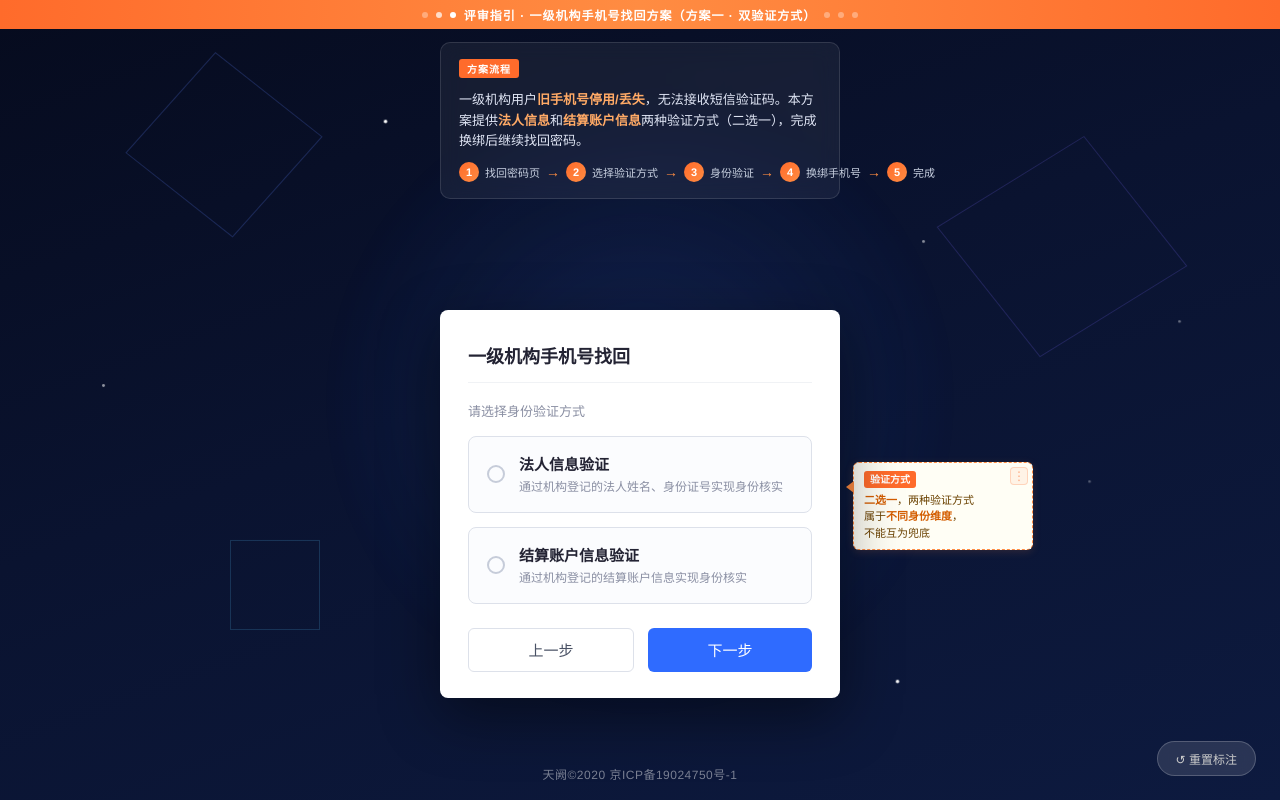
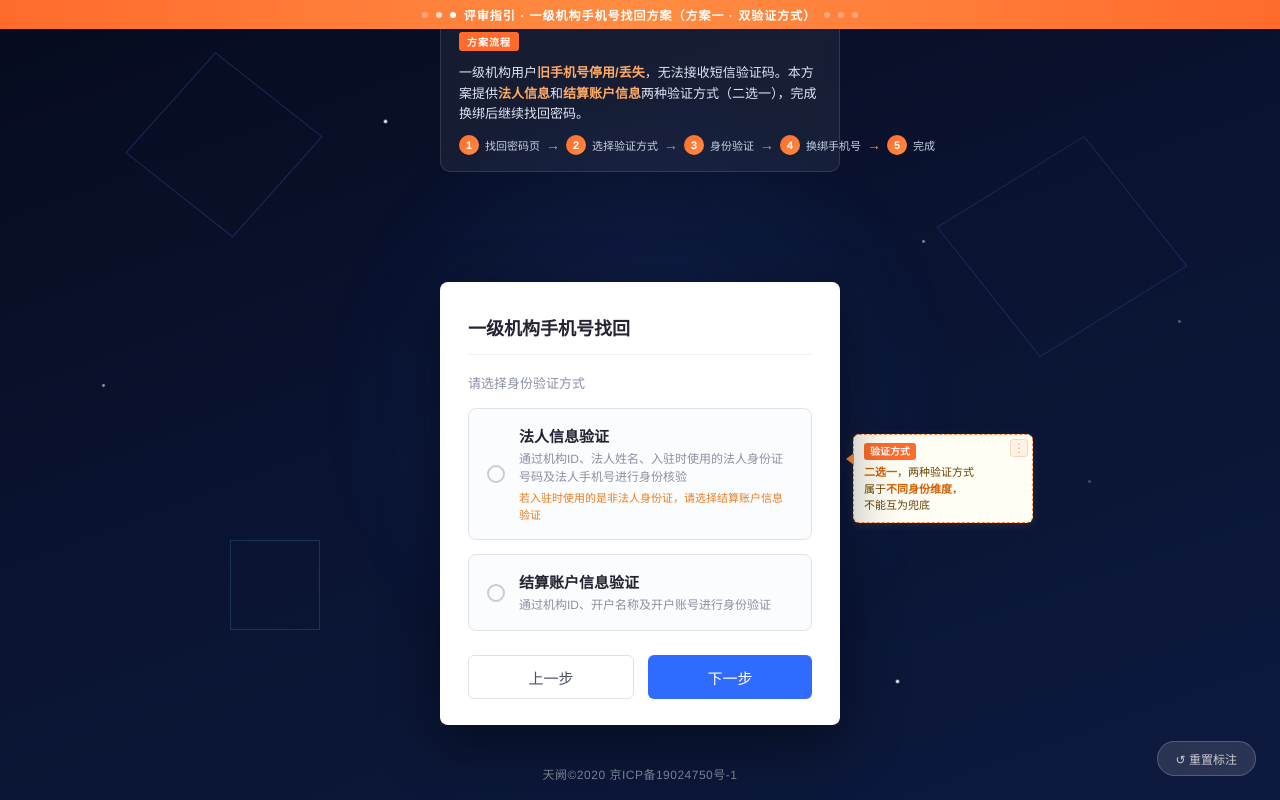
Before and after one commit to Gaohailinga/org-phone-recovery-prototype, a plain HTML site: page index.html in a window 1280 px wide. Both pictures are taken after a click on the button "我是一级机构". Drawn offline with Linux system fonts and the light colour scheme.

Commit message:
style: 优化验证方式选择页卡片说明文案，增加非法人身份证提示

```diff
--- a/css/style-original.css
+++ b/css/style-original.css
@@ -395,6 +395,13 @@ body {
   line-height: 1.5;
 }
 
+.verify-tip {
+  font-size: 11px;
+  color: #e67e22;
+  margin-top: 4px;
+  line-height: 1.5;
+}
+
 /* ---------- 换绑成功 ---------- */
 .success-tag {
   display: flex;
--- a/css/style.css
+++ b/css/style.css
@@ -682,6 +682,13 @@ body {
   line-height: 1.5;
 }
 
+.verify-tip {
+  font-size: 11px;
+  color: #e67e22;
+  margin-top: 4px;
+  line-height: 1.5;
+}
+
 /* ---------- 换绑成功 ---------- */
 .success-tag {
   display: flex;
--- a/index.html
+++ b/index.html
@@ -128,14 +128,15 @@
             <div class="verify-radio"></div>
             <div>
               <div class="verify-name">法人信息验证</div>
-              <div class="verify-desc">通过机构登记的法人姓名、身份证号实现身份核实</div>
+              <div class="verify-desc">通过机构ID、法人姓名、入驻时使用的法人身份证号码及法人手机号进行身份核验</div>
+              <div class="verify-tip">若入驻时使用的是非法人身份证，请选择结算账户信息验证</div>
             </div>
           </div>
           <div class="verify-card" id="bank-card" data-method="bank">
             <div class="verify-radio"></div>
             <div>
               <div class="verify-name">结算账户信息验证</div>
-              <div class="verify-desc">通过机构登记的结算账户信息实现身份核实</div>
+              <div class="verify-desc">通过机构ID、开户名称及开户账号进行身份验证</div>
             </div>
           </div>
         </div>
```
Also changed, not shown: index-original.html (+2 -1 lines).
